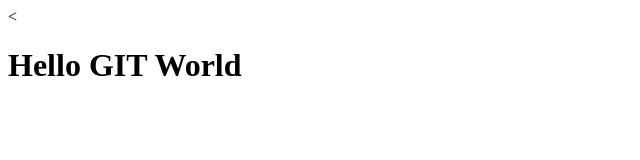
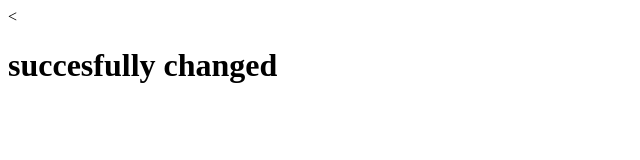
Before and after one commit to sunilayar/myApplications, a plain HTML site: page index.html in a window 1280 px wide. Shown: the whole page, without its empty margins (0-640 px from the left). Drawn offline with Linux system fonts and the light colour scheme.

Commit message:
title changed

```diff
--- a/index.html
+++ b/index.html
@@ -5,7 +5,7 @@
     <title>My GIT</title>
   </head>
   <body>
-    <h1>Hello GIT World</h1>
+    <h1>succesfully changed</h1>
 
     <script type="text/javascript" src="app.js">
 
```
